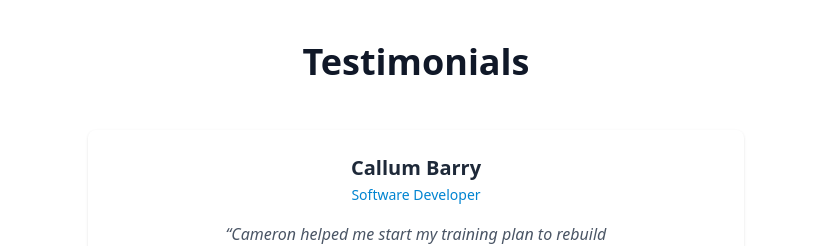
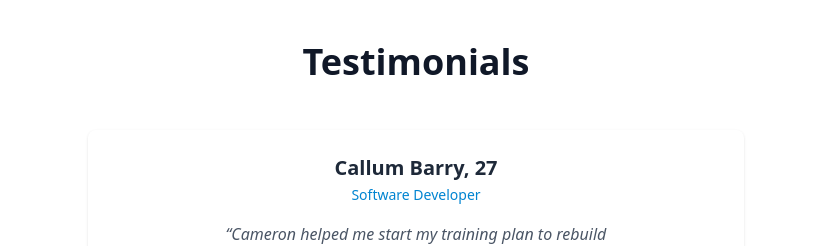
Before and after one commit to CodingWithCallum/care-therapy-njs, a Next.js app: page / in a window 1280 px wide. Shown: the part 1002-1248 px from the top of the page, without its empty margins (224-1055 px from the left). Built offline with nearby package versions, Linux system fonts and the light colour scheme.

Commit message:
updated icons for story page and updated testimonials with age.

```diff
--- a/src/app/Components/Testimonials.tsx
+++ b/src/app/Components/Testimonials.tsx
@@ -4,19 +4,19 @@ import React, { useState } from 'react';
 
 const testimonials = [
   {
-    name: 'Callum Barry',
+    name: 'Callum Barry, 27',
     role: 'Software Developer',
     quote: 'Cameron helped me start my training plan to rebuild my running strength after a period of time away from running due to injury. Within weeks, I noticed significant improvements and recently started to run more freely with less pain. His insights into running form and strength training have been invaluable. I highly recommend him to anyone looking to improve their performance or return from injury.',
     image: '',
   },
   {
-    name: 'Tara Pohl',
+    name: 'Tara Pohl, 25',
     role: 'Medical Officer Intern',
     quote: 'Cameron has been instrumental in my recovery from a sports injury. His expertise in rehabilitation and personalized training plans have made a significant difference in my progress readying myself for my next trail run later this year. I highly recommend him to anyone looking to improve their fitness or recover from an injury.',
     image: '',
   },
   {
-    name: 'Joan',
+    name: 'Joan, 85',
     role: '',
     quote: 'Before working with Cameron, I had been living with vertigo and drop foot. I was unsteady and becoming increasingly reliant on my cane for walking. Since starting our sessions, my balance and walking have improved so much that I now only use my cane occasionally. I feel stronger, more stable, and more confident moving throughout my day. I’m also sleeping better, feeling more positive, and experiencing far less pain.',
     image: '',
--- a/src/app/OurStory/page.tsx
+++ b/src/app/OurStory/page.tsx
@@ -1,6 +1,6 @@
 import "../globals.css";
 import Image from "next/image";
-import {ArrowBigRight} from 'lucide-react';
+import {ArrowBigRight, University, GraduationCap} from 'lucide-react';
 
 export default function OurStory() {
   return (
@@ -72,11 +72,11 @@ export default function OurStory() {
                 title: "Rhodes University, South Africa",
                 degree: "B.SocSci Human Kinetics and Ergonomics & Psychology",
                 degree2: "B.SocSci Honours Human Kinetics & Ergonomics",
-                icon: "🏛️"
+                icon: <University/>
               }, {
                 title: "California State University, USA",
                 degree: "MSc Kinesiology: Adapted Physical Activity",
-                icon: "🎓"
+                icon: <GraduationCap/>
               }].map((edu, i) => (
                 <div key={i} className="flex gap-4 items-start">
                   <span className="bg-gray-900 text-white p-3 rounded-full">{edu.icon}</span>
```
